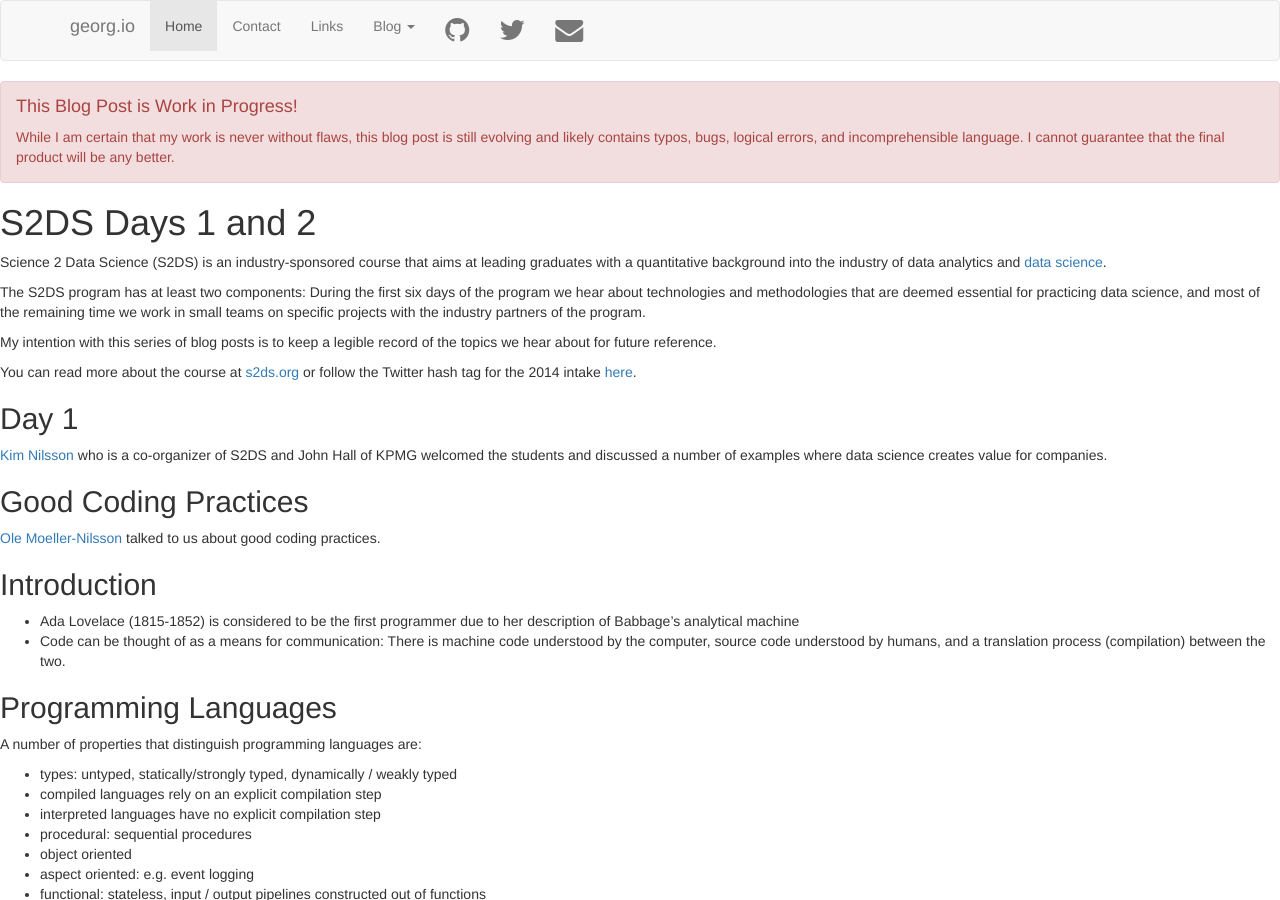
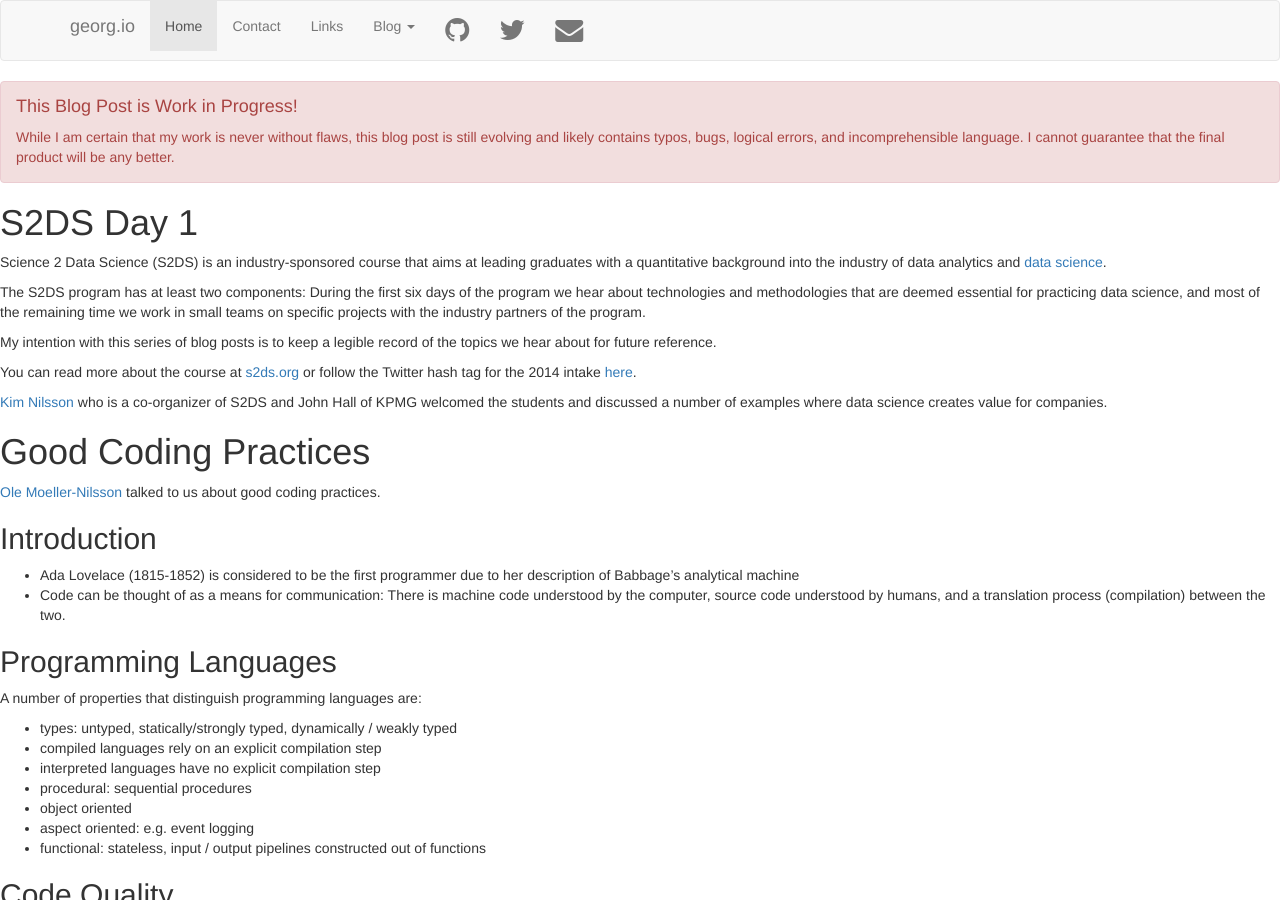
Before and after one commit to waltherg/backup.waltherg.github.io, a Jekyll site: the page built from _posts/2014-08-05-S2DS-Day-1.md, in a window 1280 px wide and 900 px high. Built offline with Jekyll 4.4.1, drawn with Linux system fonts in a browser that asks for light colours; nearby versions of some CDN libraries; comment, search, counter and statistics services are not loaded.

Commit message:
change heading

```diff
--- a/_posts/2014-08-05-S2DS-Days-1-2.md
+++ b/_posts/2014-08-05-S2DS-Day-1.md
@@ -5,7 +5,7 @@ date: 2014-08-05
 tags: s2ds, wip
 ---
 
-# S2DS Days 1 and 2
+# S2DS Day 1
 
 Science 2 Data Science (S2DS) is an industry-sponsored course that aims
 at leading graduates with a quantitative background into the industry of
@@ -25,13 +25,11 @@ You can read more about the course at [s2ds.org](http://www.s2ds.org/) or
 follow the Twitter hash tag for the 2014 intake
 [here](https://twitter.com/search?q=%23S2DS14).
 
-## Day 1
-
 [Kim Nilsson](https://twitter.com/kimknilsson) who is a co-organizer of S2DS
 and John Hall of KPMG welcomed the students and discussed a number of
 examples where data science creates value for companies.
 
-## Good Coding Practices
+# Good Coding Practices
 
 [Ole Moeller-Nilsson](https://twitter.com/olly_mn) talked to us about
 good coding practices.
```
